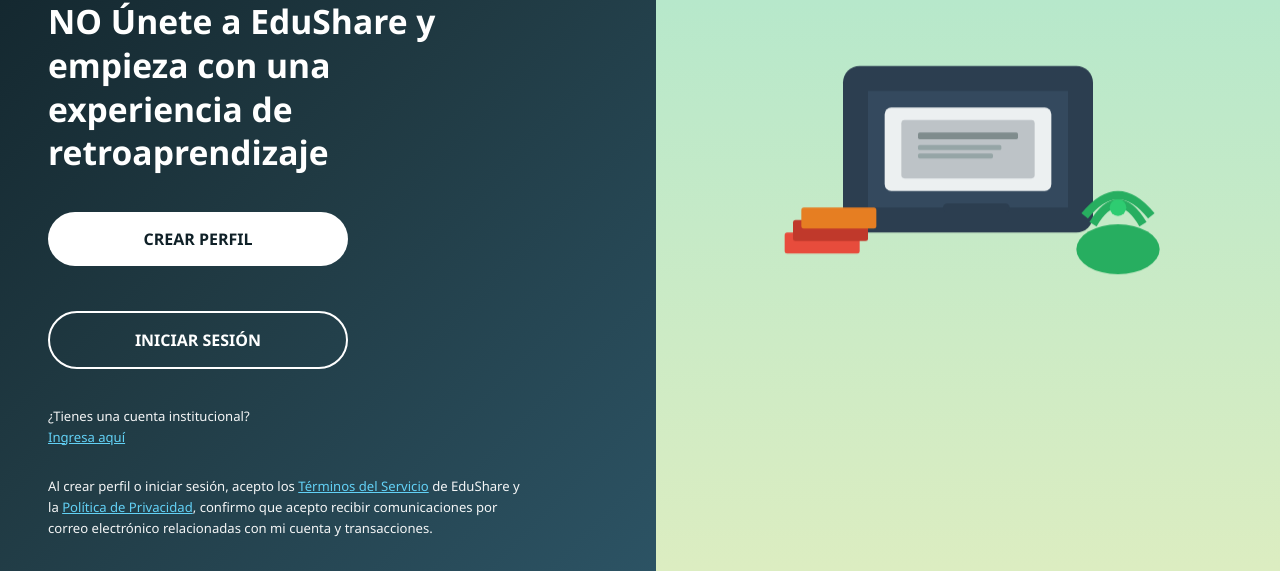
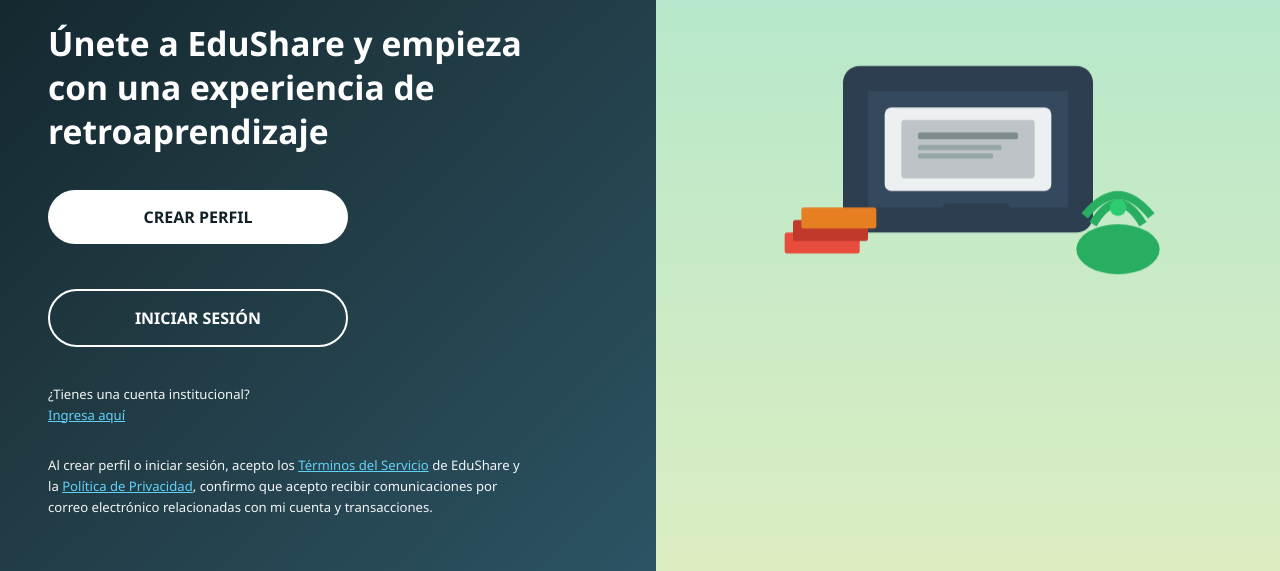
Before and after one commit to JfeG9/EduShare, a plain HTML site: page pages/autenticacion/perfilinicio.html in a window 1280 px wide. Shown: the part 229-800 px from the top of the page. Drawn offline with Linux system fonts and the light colour scheme.

```diff
--- a/pages/autenticacion/perfilinicio.html
+++ b/pages/autenticacion/perfilinicio.html
@@ -124,7 +124,7 @@
 
             </div>
 
-            <h1>NO Únete a EduShare y empieza con una experiencia de retroaprendizaje</h1>
+            <h1>Únete a EduShare y empieza con una experiencia de retroaprendizaje</h1>
 
             <a href="#" class="btn crear">CREAR PERFIL</a>
             <a href="#" class="btn iniciar">INICIAR SESIÓN</a>
```
